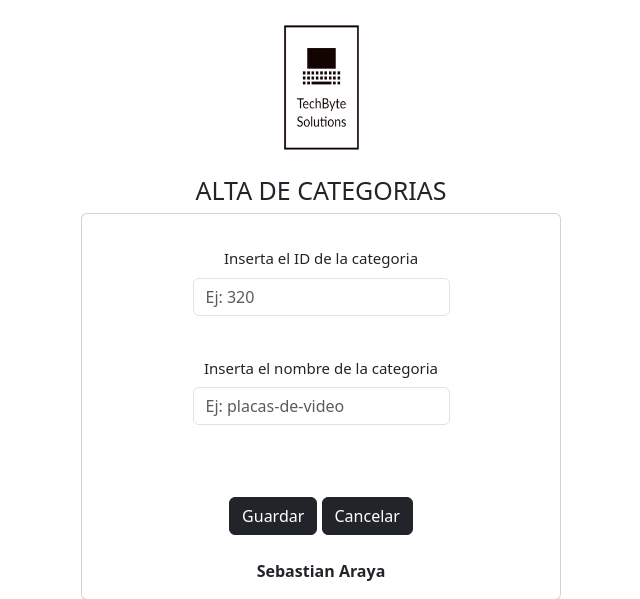
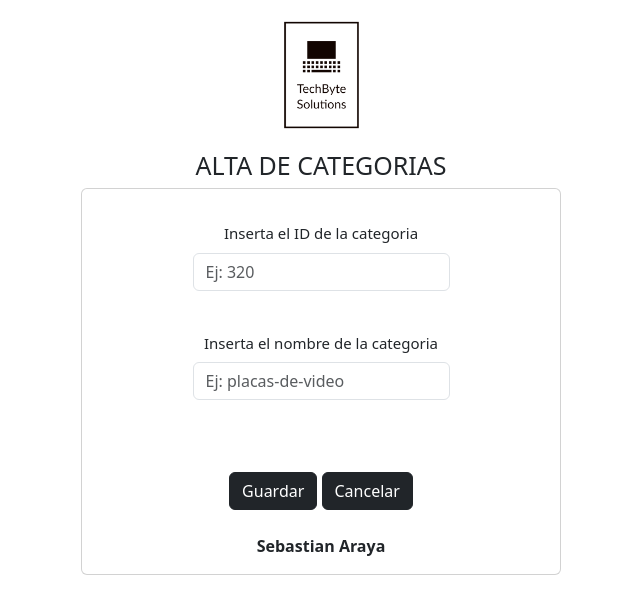
Before and after one commit to Sebs5384/uni-repository, a PHP site: template MIPROYECTO/backend/views/categorias.html in a window 1280 px wide. Shown: the top 599 px of the page, without its empty margins (319-959 px from the left). Run offline with PHP 8.4, Linux system fonts and the light colour scheme; the template is opened without the code that fills it, so the values that code supplies are empty; some libraries are stand-ins or nearby versions.

Commit message:
Cambia height
Cambiamos el height de la imagen para tener un poco mas de espacio en el form

```diff
--- a/MIPROYECTO/assets/css/styles.css
+++ b/MIPROYECTO/assets/css/styles.css
@@ -1,4 +1,4 @@
 #tech-byte {
-  height: 175px;
+  height: 150px;
   width: 175px;
 }
```
